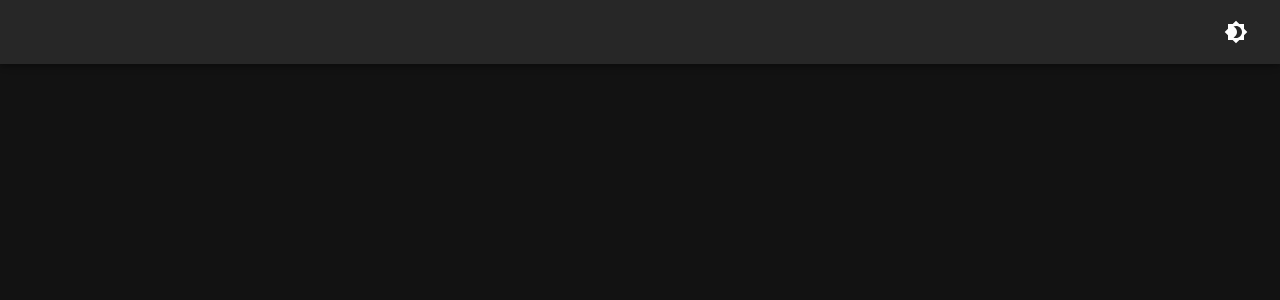
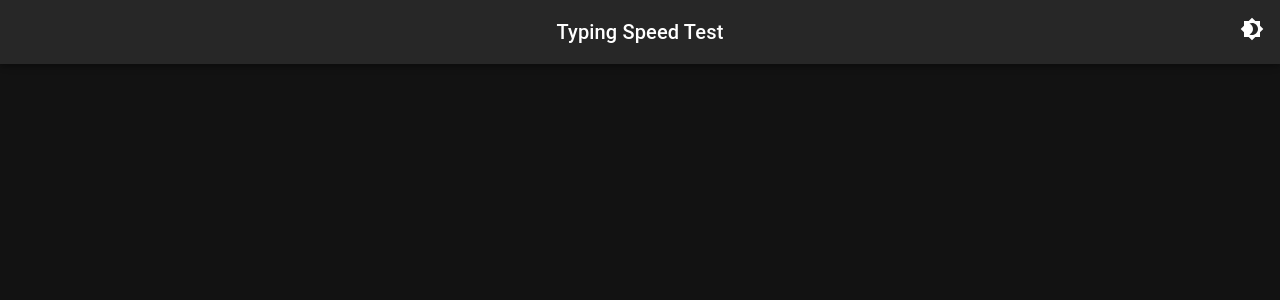
Before and after one commit to BlueWebber/react-typing-speed-test, a React (Create React App) app: page / in a window 1280 px wide. Shown: the top 300 px of the page. Built offline with nearby package versions, Linux system fonts and the light colour scheme.

Commit message:
add app title

```diff
--- a/src/components/navBar.jsx
+++ b/src/components/navBar.jsx
@@ -1,4 +1,4 @@
-import { AppBar, Toolbar, IconButton } from "@mui/material";
+import { AppBar, Toolbar, IconButton, Typography } from "@mui/material";
 import Brightness4Icon from "@mui/icons-material/Brightness4";
 import { useThemeSwitcher, themeTypes } from "../context/themeSwitcher";
 
@@ -7,13 +7,17 @@ const NavBar = () => {
 
   return (
     <AppBar>
-      <Toolbar sx={{ display: "flex", justifyContent: "right" }}>
+      <Toolbar sx={{ display: "flex", justifyContent: "center" }}>
+        <Typography variant="h6" component="label">
+          Typing Speed Test
+        </Typography>
         <IconButton
           onClick={() =>
             theme === themeTypes.dark
               ? setTheme(themeTypes.light)
               : setTheme(themeTypes.dark)
           }
+          sx={{ position: "absolute", top: "9px", right: "8px" }}
         >
           <Brightness4Icon />
         </IconButton>
```
